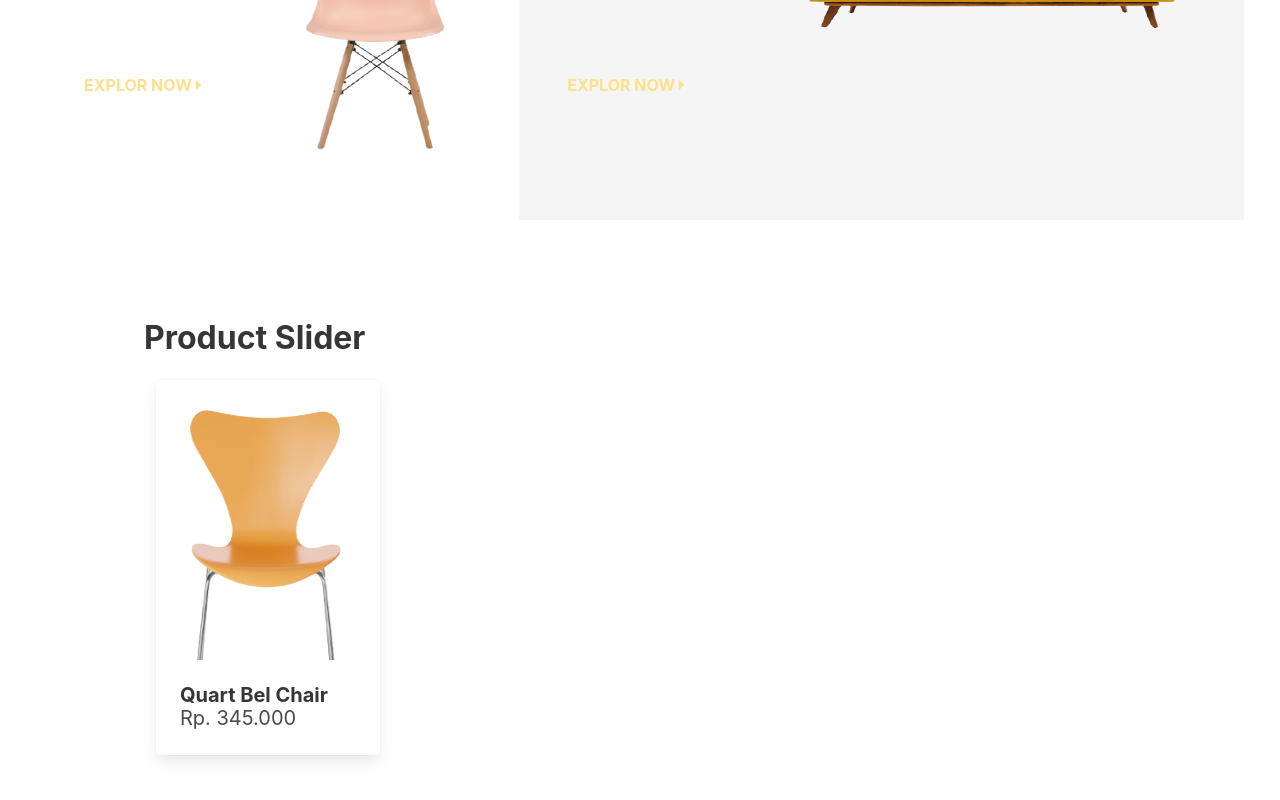
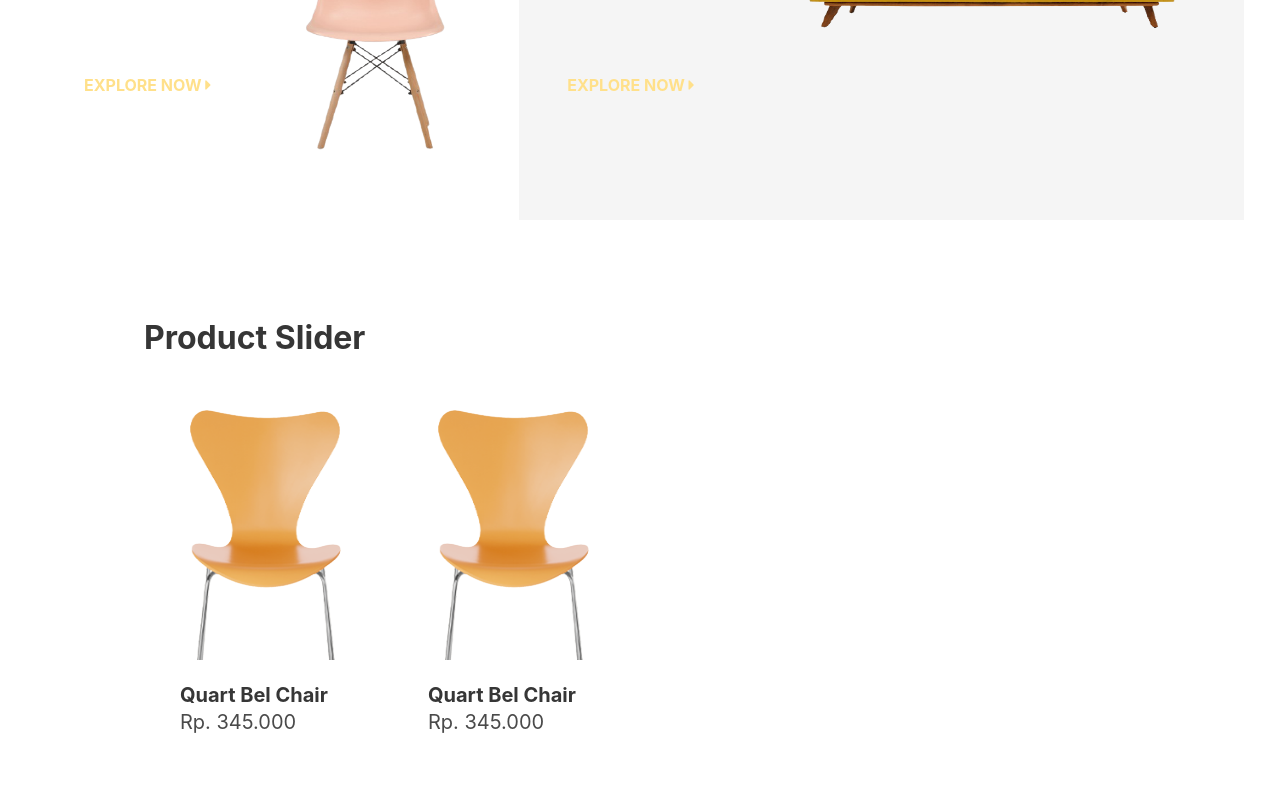
Before and after one commit to anidast/svelte-bulma_aeki, a Svelte app: page / in a window 1280 px wide. Shown: the part 1542-2342 px from the top of the page. Built offline with nearby package versions, Linux system fonts and the light colour scheme.

Commit message:
css product-slider

```diff
--- a/src/containers/featured-category/index.svelte
+++ b/src/containers/featured-category/index.svelte
@@ -1,6 +1,14 @@
 <script>
     import "./index.scss";
 </script>
+
+<head>
+    <meta charset="utf-8">
+    <meta name="viewport" content="width=device-width, initial-scale=1">
+    <style>
+      @import url('https://fonts.googleapis.com/css2?family=Poppins&display=swap');
+    </style>
+</head>
 
 <section class="section">
     <p class="title is-size-3 has-text-weight-bold has-text-centered"> Featured Category</p>
@@ -12,7 +20,7 @@
                     <p class="subtitle">Premium Quality</p>
                     <p class="title">Latest Dining Table</p>
                     <br><br>
-                    <a href="/" class="has-text-warning has-text-weight-bold is-uppercase">
+                    <a href="/" class=" has-text-warning has-text-weight-bold is-uppercase">
                         Explor Now <i class="fa fa-caret-right" />
                     </a>
                 </div>
@@ -31,7 +39,7 @@
                     <p class="title">Latest Light Lamp</p>
                     <br><br>
                     <a href="/" class="has-text-warning has-text-weight-bold is-uppercase">
-                        Explor Now <i class="fa fa-caret-right" />
+                        Explore Now <i class="fa fa-caret-right" />
                     </a>
                 </div>
                 <div class="column is-half">
@@ -49,7 +57,7 @@
                     <p class="title">Latest Chair Desk</p>
                     <br><br>
                     <a href="/" class="has-text-warning has-text-weight-bold is-uppercase">
-                        Explor Now <i class="fa fa-caret-right" />
+                        Explore Now <i class="fa fa-caret-right" />
                     </a>
                 </div>
                 <div class="column is-half">
@@ -67,7 +75,7 @@
                     <p class="title">Latest Foam Sofa</p>
                     <br><br>
                     <a href="/" class="has-text-warning has-text-weight-bold is-uppercase">
-                        Explor Now <i class="fa fa-caret-right" />
+                        Explore Now <i class="fa fa-caret-right" />
                     </a>
                 </div>
                 <div class="column is-two-third">
--- a/src/containers/products-slider/index.scss
+++ b/src/containers/products-slider/index.scss
@@ -0,0 +1,33 @@
+.text-chart{
+    color: #00539F!important;
+    font-weight: 700;
+    visibility: hidden;
+}
+.product_item{
+    border-radius: 5px;
+    margin-bottom: 20px;
+    transition: 0.5s;
+    -webkit-tap-highlight-color: transparent;
+    &:hover
+    {
+        border-radius: 0.25rem;
+        box-shadow: 0 0.5em 1em -0.125em rgba(10, 10, 10, 0.1), 0 0px 0 1px rgba(10, 10, 10, 0.02);
+        color: #4a4a4a;
+        max-width: 100%;
+        overflow: hidden;
+        position: relative;
+        .card-image{
+            background-color: #FCF9F5;
+            transition: 0.5s;
+        }
+        .product_text{
+            padding: 12px;
+            transition: 0.3s;
+        }
+        .text-chart a{
+            opacity: 1;
+            visibility: visible;
+            transition: 0.3s;
+        }
+    }
+}
--- a/src/containers/products-slider/index.svelte
+++ b/src/containers/products-slider/index.svelte
@@ -7,21 +7,41 @@
 
     <div class="columns mx-6">
         <div class="column">
-            <div class="card">
+            <div class="product_item">
                 <div class="card-image">
                   <figure class="image is-4by5">
                     <img src="image/chair2.png" alt="chair">
                   </figure>
                 </div>
                 <div class="card-content">
-                  <div class="content">
-                    <p class="title is-size-5 has-text-weight-bold">Quart Bel Chair</p>
+                  <div class="content product_text">
+                    <p class="title is-size-5 has-text-weight-bold mb-5">Quart Bel Chair</p>
                     <p class="subtitle">Rp. 345.000</p>
+                    <p class="text-chart">
+                      <a href="/">+ ADD TO CHART</a>
+                    </p>
                   </div>
                 </div>
               </div>
         </div>
-        <div class="column"></div>
+        <div class="column">
+          <div class="product_item">
+            <div class="card-image">
+              <figure class="image is-4by5">
+                <img src="image/chair2.png" alt="chair">
+              </figure>
+            </div>
+            <div class="card-content">
+              <div class="content product_text">
+                <p class="title is-size-5 has-text-weight-bold mb-5">Quart Bel Chair</p>
+                <p class="subtitle">Rp. 345.000</p>
+                <p class="text-chart">
+                  <a href="/">+ ADD TO CHART</a>
+                </p>
+              </div>
+            </div>
+          </div>
+        </div>
         <div class="column"></div>
         <div class="column"></div>
     </div>
```
